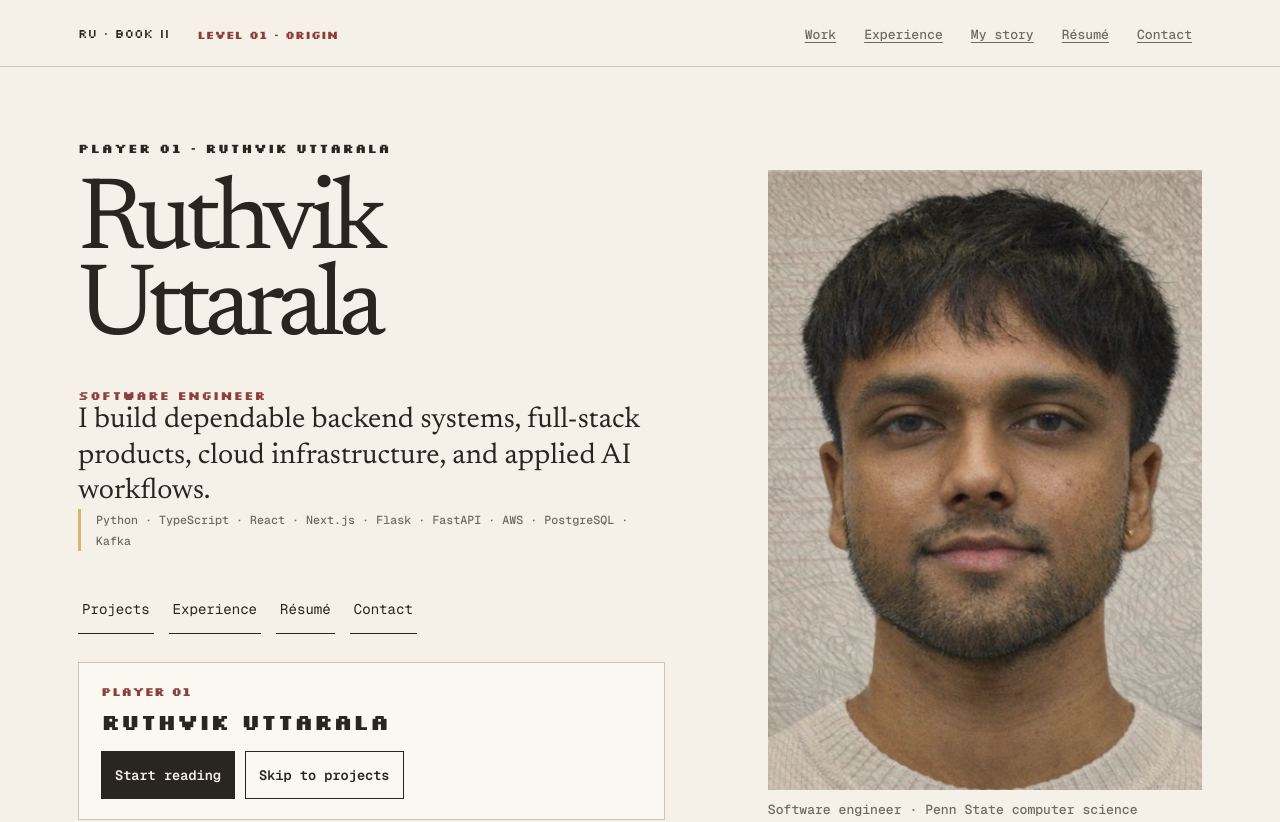
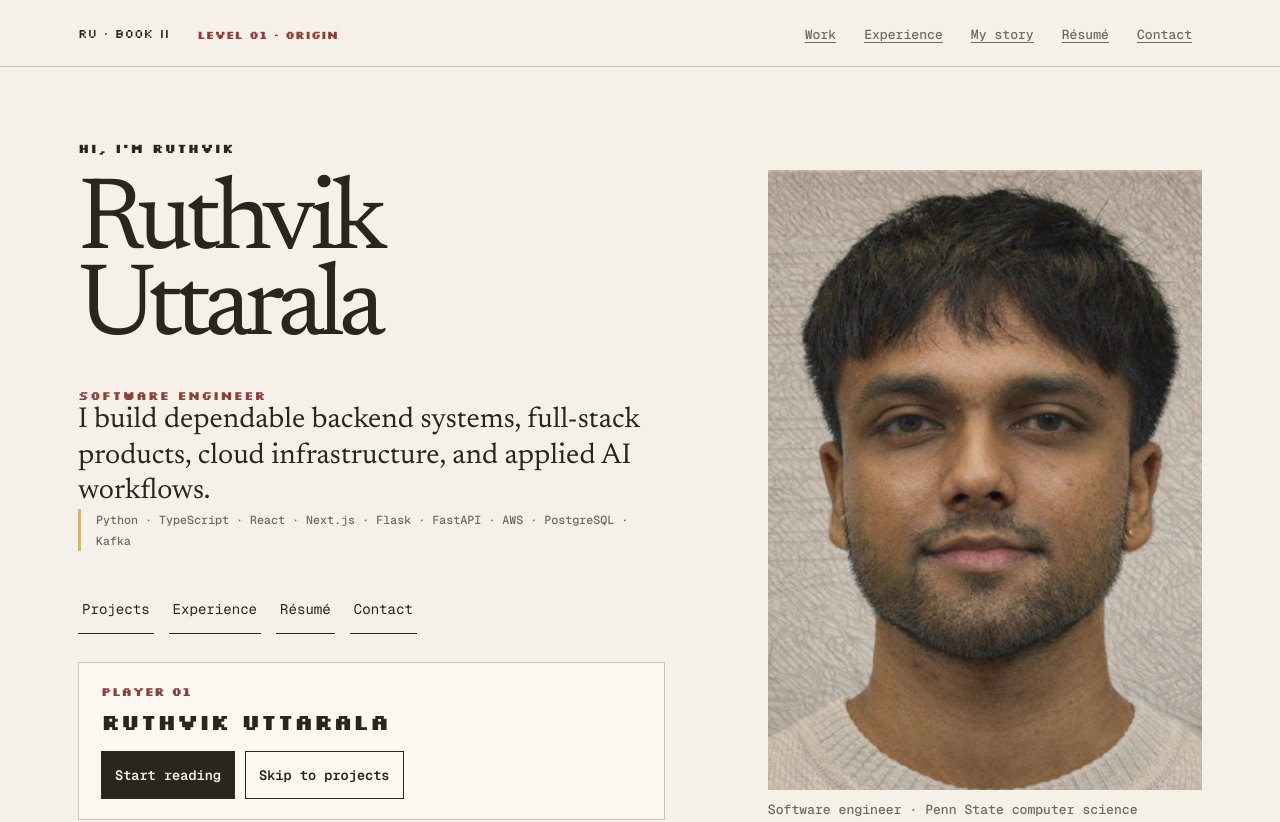
Before and after one commit to Ruthvik-Uttarala/ruthvik-portfolio, a Next.js app: page / in a window 1280 px wide. Shown: the top 822 px of the page. Built offline with nearby package versions, Linux system fonts and the light colour scheme.

Commit message:
Simplify portfolio labels, keep level navigation

```diff
--- a/app/page.tsx
+++ b/app/page.tsx
@@ -23,7 +23,7 @@
     <main>
       <section className="cover" id="top">
         <div className="cover-copy">
-          <p className="pixel-label hero-reveal">PLAYER 01 · RUTHVIK UTTARALA</p>
+          <p className="pixel-label hero-reveal">HI, I'M RUTHVIK</p>
           <h1 className="hero-reveal delay-one">Ruthvik Uttarala</h1>
           <p className="role hero-reveal delay-two">Software Engineer</p>
           <p className="lede hero-reveal delay-two">I build dependable backend systems, full-stack products, cloud infrastructure, and applied AI workflows.</p>
```
